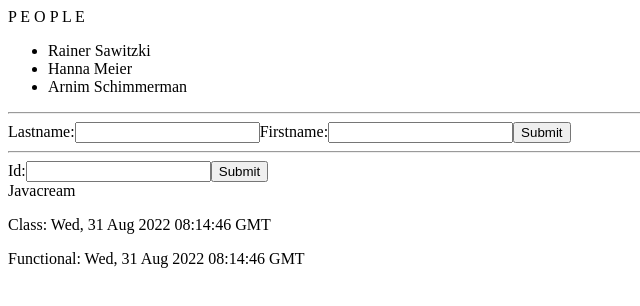
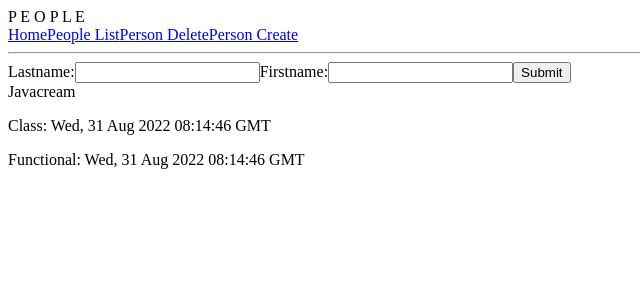
Before and after one commit to Javacream/org.javacream.training.react, a React (Create React App) app in the folder training/: page /create in a window 1280 px wide. Shown: the top 306 px of the page, without its empty margins (0-640 px from the left). Built offline with nearby package versions, Linux system fonts and the light colour scheme; the HTML template or start-up script is replaced by a standard one.

Commit message:
introduce navigation

```diff
--- a/training/package.json
+++ b/training/package.json
@@ -8,6 +8,8 @@
     "@testing-library/user-event": "^13.5.0",
     "react": "^18.2.0",
     "react-dom": "^18.2.0",
+    "react-router": "^6.4.3",
+    "react-router-dom": "^6.4.3",
     "react-scripts": "5.0.1",
     "rxjs": "^7.5.7",
     "web-vitals": "^2.1.4"
--- a/training/src/people/components/Content.js
+++ b/training/src/people/components/Content.js
@@ -2,14 +2,23 @@ import './Content.css';
 import PeopleList from './PeopleList';
 import CreatePersonComponent from './CreatePersonComponent';
 import DeletePersonComponent from './DeletePersonComponent';
+import NavigationComponent from './NavigationComponent';
+import { BrowserRouter } from 'react-router-dom';
+import {Routes, Route} from 'react-router'
 function Content() {
   return (
     <div >
-      <PeopleList />
-      <hr />
-      <CreatePersonComponent />
-      <hr />
-      <DeletePersonComponent />
+      <BrowserRouter>
+        <NavigationComponent />
+        <hr />
+        <Routes>
+          <Route path="/"></Route>
+          <Route path="/list" element={<PeopleList />}></Route>
+          <Route path="/delete"  element={<DeletePersonComponent />}></Route>
+          <Route path="/create"  element={<CreatePersonComponent />}></Route>
+
+        </Routes>
+      </BrowserRouter>
     </div>
   );
 }
--- /dev/null
+++ b/training/src/people/components/NavigationComponent.js
@@ -0,0 +1,11 @@
+import {Link} from 'react-router-dom'
+export default function NavigationComponent(){
+    return(
+        <>
+            <Link to="/">Home</Link>
+            <Link to="/list">People List</Link>
+            <Link to="/delete">Person Delete</Link>
+            <Link to="/create">Person Create</Link>
+        </>
+    )
+}
```
Also changed, not shown: 1 other file (tests, documents, lock files or other folders).
